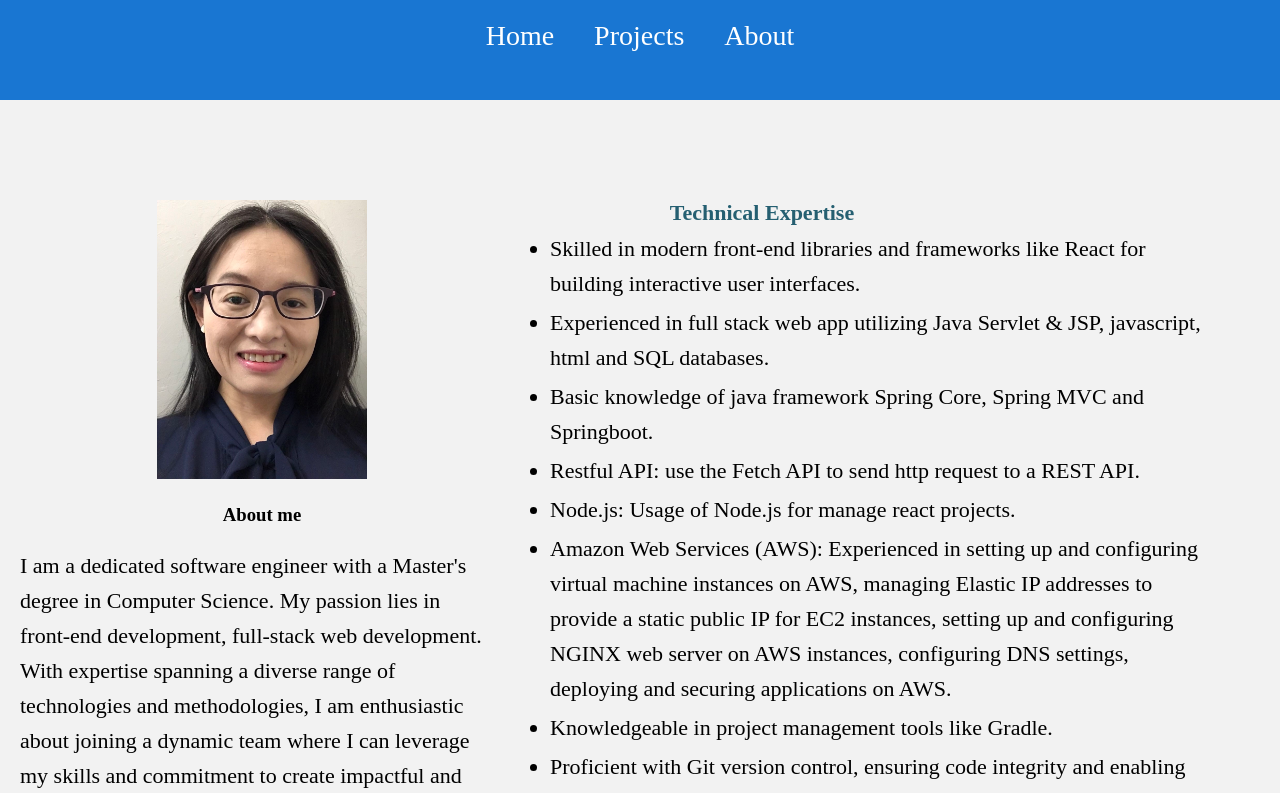
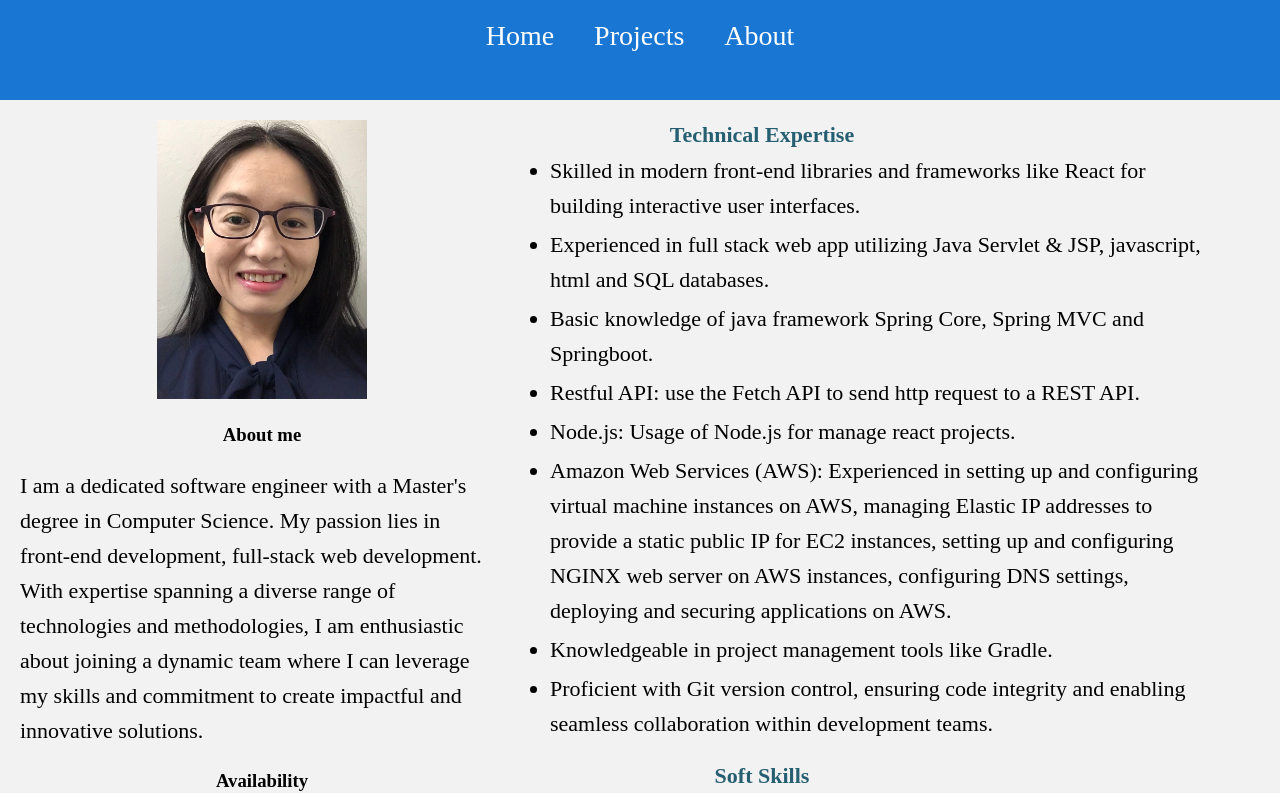
Before and after one commit to yanfangchen209/personal-portfolio, a React (Create React App) app: page /about in a window 1280 px wide. Shown: the top 793 px of the page. Built offline with nearby package versions, Linux system fonts and the light colour scheme.

Commit message:
styling update

```diff
--- a/src/styles/About.css
+++ b/src/styles/About.css
@@ -1,5 +1,5 @@
 .container {
-    margin-top: 100px;
+    margin-top: 20px;
     font-size: 22px;
 }
 
```
